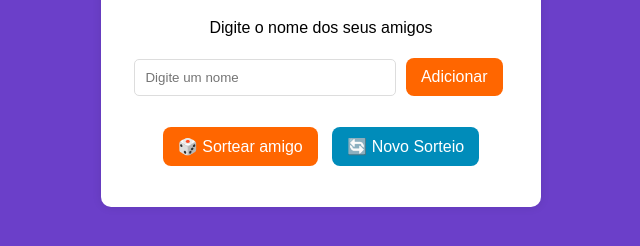
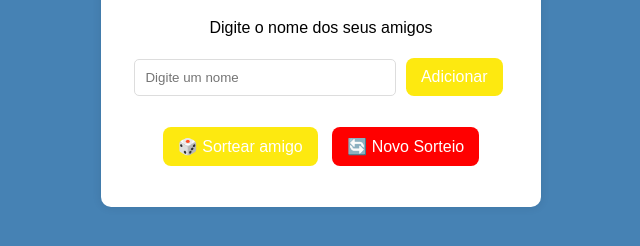
Before and after one commit to shinamauy/challenge_amigo_secreto, a plain HTML site: page index.html in a window 1280 px wide. Shown: the part 420-666 px from the top of the page, without its empty margins (319-959 px from the left). Drawn offline with Linux system fonts and the light colour scheme.

Commit message:
Update style.css

```diff
--- a/style.css
+++ b/style.css
@@ -1,7 +1,7 @@
 body {
     font-family: Arial, sans-serif;
     text-align: center;
-    background-color: #6b3fc9;
+    background-color: #4682b4;
 }
 
 .container {
@@ -22,7 +22,7 @@ input {
 }
 
 button {
-    background-color: #ff6600;
+    background-color: #fde910;
     color: white;
     border: none;
     padding: 10px 15px;
@@ -38,7 +38,7 @@ button:hover {
 
 /* Estilo do novo botão */
 .botao-novo-sorteio {
-    background-color: #008CBA;
+    background-color: #ff0000;
 }
 
 .botao-novo-sorteio:hover {
```
